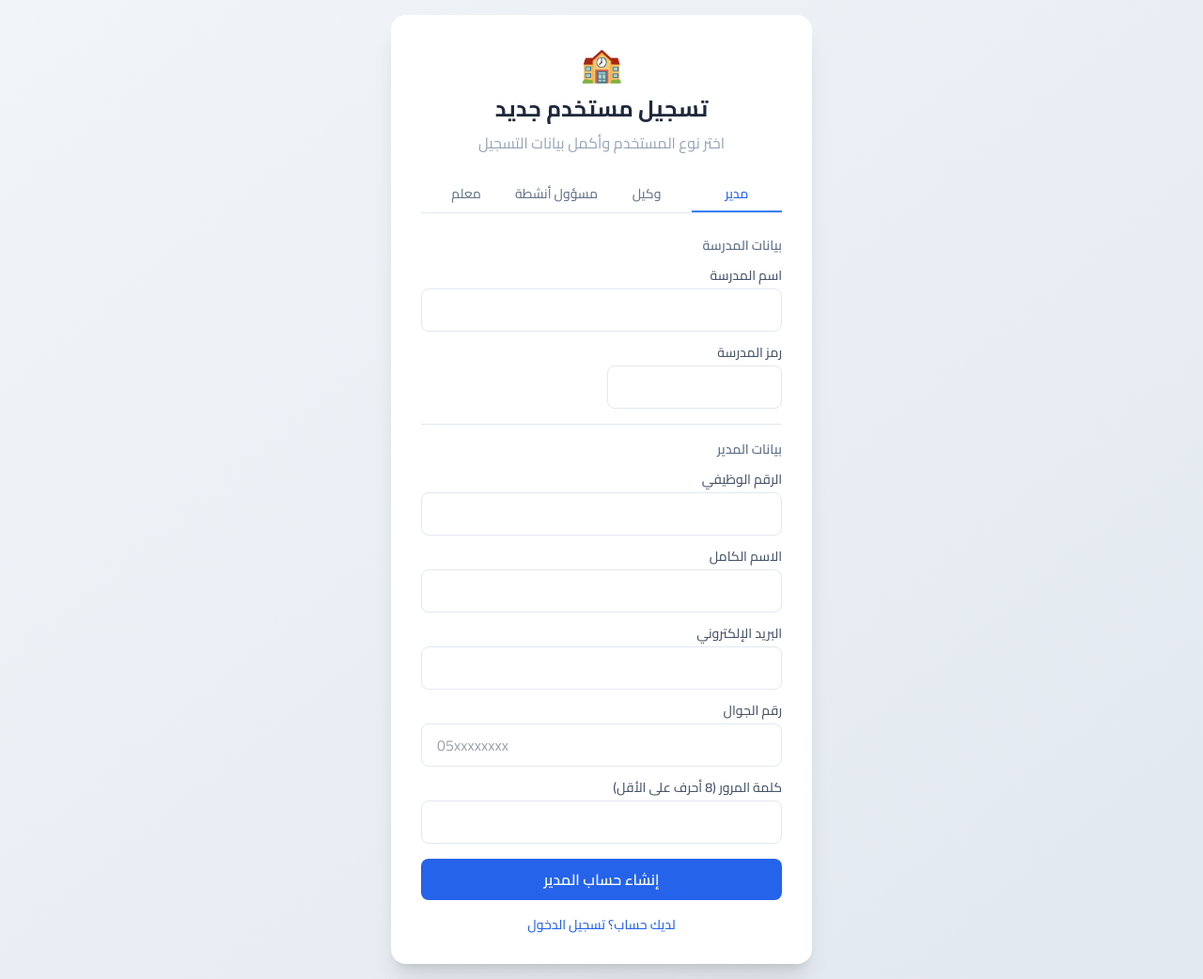
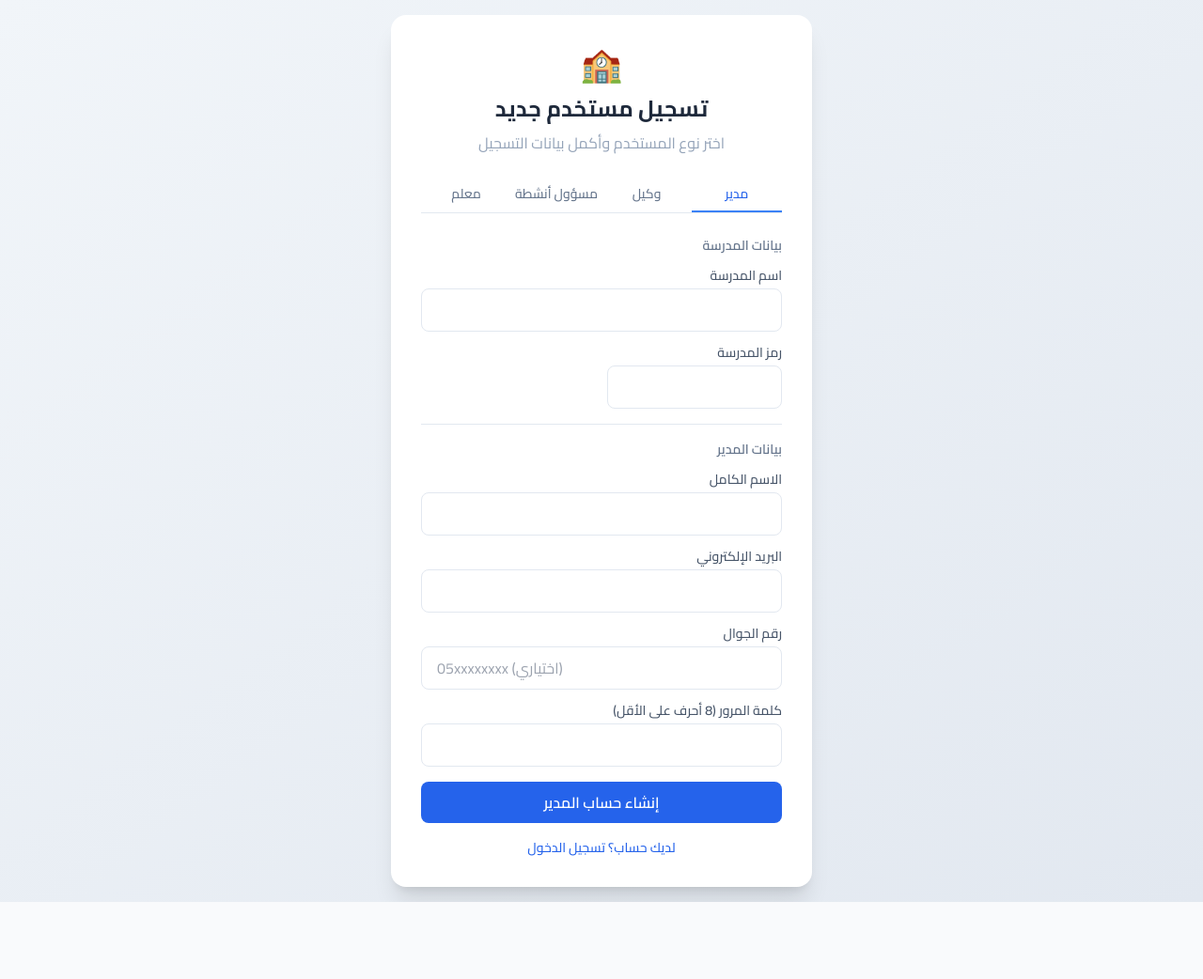
Before and after one commit to 6838gamal/School-Management-Platform, a FastAPI app: page /register in a window 1280 px wide. Shown: the whole page at 94% size. After the commit the page ends 960 px from the top, so only its background shows below. Run offline with FastAPI, Linux system fonts and the light colour scheme; some libraries are stand-ins or nearby versions.

Commit message:
Update register.html

```diff
--- a/app/templates/auth/register.html
+++ b/app/templates/auth/register.html
@@ -51,22 +51,24 @@
     {% endif %}
 
     <!-- Tabs -->
-    <div class="flex border-b border-slate-200 dark:border-slate-600 mb-6">
-        <button type="button" class="tab-btn flex-1 py-2 text-sm font-medium text-slate-500 hover:text-primary-600 border-b-2 border-transparent hover:border-primary-300 transition-colors" data-tab="director">
+    <div class="flex border-b border-slate-200 dark:border-slate-600 mb-6 overflow-x-auto">
+        <button type="button" class="tab-btn flex-1 py-2 text-sm font-medium text-slate-500 hover:text-primary-600 border-b-2 border-transparent hover:border-primary-300 transition-colors whitespace-nowrap" data-tab="director">
             مدير
         </button>
-        <button type="button" class="tab-btn flex-1 py-2 text-sm font-medium text-slate-500 hover:text-primary-600 border-b-2 border-transparent hover:border-primary-300 transition-colors" data-tab="agent">
+        <button type="button" class="tab-btn flex-1 py-2 text-sm font-medium text-slate-500 hover:text-primary-600 border-b-2 border-transparent hover:border-primary-300 transition-colors whitespace-nowrap" data-tab="agent">
             وكيل
         </button>
-        <button type="button" class="tab-btn flex-1 py-2 text-sm font-medium text-slate-500 hover:text-primary-600 border-b-2 border-transparent hover:border-primary-300 transition-colors" data-tab="activity">
+        <button type="button" class="tab-btn flex-1 py-2 text-sm font-medium text-slate-500 hover:text-primary-600 border-b-2 border-transparent hover:border-primary-300 transition-colors whitespace-nowrap" data-tab="activity">
             مسؤول أنشطة
         </button>
-        <button type="button" class="tab-btn flex-1 py-2 text-sm font-medium text-slate-500 hover:text-primary-600 border-b-2 border-transparent hover:border-primary-300 transition-colors" data-tab="teacher">
+        <button type="button" class="tab-btn flex-1 py-2 text-sm font-medium text-slate-500 hover:text-primary-600 border-b-2 border-transparent hover:border-primary-300 transition-colors whitespace-nowrap" data-tab="teacher">
             معلم
         </button>
     </div>
 
-    <!-- Director Form -->
+    <!-- ============================================ -->
+    <!-- نموذج المدير (تم إصلاحه) -->
+    <!-- ============================================ -->
     <form id="form-director" method="POST" action="/register" class="space-y-4 tab-content">
         <div class="border-b border-slate-200 dark:border-slate-600 pb-4 mb-4">
             <h3 class="text-sm font-semibold text-slate-500 mb-3">بيانات المدرسة</h3>
@@ -84,10 +86,7 @@
         <div>
             <h3 class="text-sm font-semibold text-slate-500 mb-3">بيانات المدير</h3>
             <div class="space-y-3">
-                <div>
-                    <label class="block text-sm font-medium text-slate-600 dark:text-slate-300 mb-1">الرقم الوظيفي</label>
-                    <input type="text" name="director_number" required value="{{ director_number or '' }}" class="w-full px-4 py-2.5 rounded-lg border border-slate-200 dark:border-slate-600 bg-white dark:bg-slate-700 text-slate-800 dark:text-white focus:ring-2 focus:ring-primary-500 outline-none">
-                </div>
+                <!-- ✅ تم إزالة حقل director_number -->
                 <div>
                     <label class="block text-sm font-medium text-slate-600 dark:text-slate-300 mb-1">الاسم الكامل</label>
                     <input type="text" name="director_name" required value="{{ director_name or '' }}" class="w-full px-4 py-2.5 rounded-lg border border-slate-200 dark:border-slate-600 bg-white dark:bg-slate-700 text-slate-800 dark:text-white focus:ring-2 focus:ring-primary-500 outline-none">
@@ -98,7 +97,7 @@
                 </div>
                 <div>
                     <label class="block text-sm font-medium text-slate-600 dark:text-slate-300 mb-1">رقم الجوال</label>
-                    <input type="tel" name="director_phone" required value="{{ director_phone or '' }}" class="w-full px-4 py-2.5 rounded-lg border border-slate-200 dark:border-slate-600 bg-white dark:bg-slate-700 text-slate-800 dark:text-white focus:ring-2 focus:ring-primary-500 outline-none" placeholder="05xxxxxxxx">
+                    <input type="tel" name="director_phone" value="{{ director_phone or '' }}" class="w-full px-4 py-2.5 rounded-lg border border-slate-200 dark:border-slate-600 bg-white dark:bg-slate-700 text-slate-800 dark:text-white focus:ring-2 focus:ring-primary-500 outline-none" placeholder="05xxxxxxxx (اختياري)">
                 </div>
                 <div>
                     <label class="block text-sm font-medium text-slate-600 dark:text-slate-300 mb-1">كلمة المرور (8 أحرف على الأقل)</label>
@@ -109,7 +108,9 @@
         <button type="submit" class="w-full bg-primary-600 hover:bg-primary-700 text-white font-semibold py-2.5 rounded-lg transition-colors">إنشاء حساب المدير</button>
     </form>
 
-    <!-- Agent Form -->
+    <!-- ============================================ -->
+    <!-- نموذج الوكيل -->
+    <!-- ============================================ -->
     <form id="form-agent" method="POST" action="/register-agent" class="space-y-4 tab-content hidden">
         <div>
             <h3 class="text-sm font-semibold text-slate-500 mb-3">بيانات الوكيل</h3>
@@ -128,7 +129,7 @@
                 </div>
                 <div>
                     <label class="block text-sm font-medium text-slate-600 dark:text-slate-300 mb-1">رقم الجوال</label>
-                    <input type="tel" name="agent_phone" required value="{{ agent_phone or '' }}" class="w-full px-4 py-2.5 rounded-lg border border-slate-200 dark:border-slate-600 bg-white dark:bg-slate-700 text-slate-800 dark:text-white focus:ring-2 focus:ring-primary-500 outline-none" placeholder="05xxxxxxxx">
+                    <input type="tel" name="agent_phone" value="{{ agent_phone or '' }}" class="w-full px-4 py-2.5 rounded-lg border border-slate-200 dark:border-slate-600 bg-white dark:bg-slate-700 text-slate-800 dark:text-white focus:ring-2 focus:ring-primary-500 outline-none" placeholder="05xxxxxxxx (اختياري)">
                 </div>
                 <div>
                     <label class="block text-sm font-medium text-slate-600 dark:text-slate-300 mb-1">كلمة المرور (8 أحرف على الأقل)</label>
@@ -143,7 +144,9 @@
         <button type="submit" class="w-full bg-primary-600 hover:bg-primary-700 text-white font-semibold py-2.5 rounded-lg transition-colors">إنشاء حساب الوكيل</button>
     </form>
 
-    <!-- Activity Manager Form -->
+    <!-- ============================================ -->
+    <!-- نموذج مسؤول الأنشطة -->
+    <!-- ============================================ -->
     <form id="form-activity" method="POST" action="/register-activity" class="space-y-4 tab-content hidden">
         <div>
             <h3 class="text-sm font-semibold text-slate-500 mb-3">بيانات مسؤول الأنشطة</h3>
@@ -162,7 +165,7 @@
                 </div>
                 <div>
                     <label class="block text-sm font-medium text-slate-600 dark:text-slate-300 mb-1">رقم الجوال</label>
-                    <input type="tel" name="activity_phone" required value="{{ activity_phone or '' }}" class="w-full px-4 py-2.5 rounded-lg border border-slate-200 dark:border-slate-600 bg-white dark:bg-slate-700 text-slate-800 dark:text-white focus:ring-2 focus:ring-primary-500 outline-none" placeholder="05xxxxxxxx">
+                    <input type="tel" name="activity_phone" value="{{ activity_phone or '' }}" class="w-full px-4 py-2.5 rounded-lg border border-slate-200 dark:border-slate-600 bg-white dark:bg-slate-700 text-slate-800 dark:text-white focus:ring-2 focus:ring-primary-500 outline-none" placeholder="05xxxxxxxx (اختياري)">
                 </div>
                 <div>
                     <label class="block text-sm font-medium text-slate-600 dark:text-slate-300 mb-1">كلمة المرور (8 أحرف على الأقل)</label>
@@ -177,7 +180,9 @@
         <button type="submit" class="w-full bg-primary-600 hover:bg-primary-700 text-white font-semibold py-2.5 rounded-lg transition-colors">إنشاء حساب مسؤول الأنشطة</button>
     </form>
 
-    <!-- Teacher Form -->
+    <!-- ============================================ -->
+    <!-- نموذج المعلم -->
+    <!-- ============================================ -->
     <form id="form-teacher" method="POST" action="/register-teacher" class="space-y-4 tab-content hidden">
         <div>
             <h3 class="text-sm font-semibold text-slate-500 mb-3">بيانات المعلم</h3>
@@ -196,7 +201,7 @@
                 </div>
                 <div>
                     <label class="block text-sm font-medium text-slate-600 dark:text-slate-300 mb-1">رقم الجوال</label>
-                    <input type="tel" name="teacher_phone" required value="{{ teacher_phone or '' }}" class="w-full px-4 py-2.5 rounded-lg border border-slate-200 dark:border-slate-600 bg-white dark:bg-slate-700 text-slate-800 dark:text-white focus:ring-2 focus:ring-primary-500 outline-none" placeholder="05xxxxxxxx">
+                    <input type="tel" name="teacher_phone" value="{{ teacher_phone or '' }}" class="w-full px-4 py-2.5 rounded-lg border border-slate-200 dark:border-slate-600 bg-white dark:bg-slate-700 text-slate-800 dark:text-white focus:ring-2 focus:ring-primary-500 outline-none" placeholder="05xxxxxxxx (اختياري)">
                 </div>
                 <div>
                     <label class="block text-sm font-medium text-slate-600 dark:text-slate-300 mb-1">كلمة المرور (8 أحرف على الأقل)</label>
```
